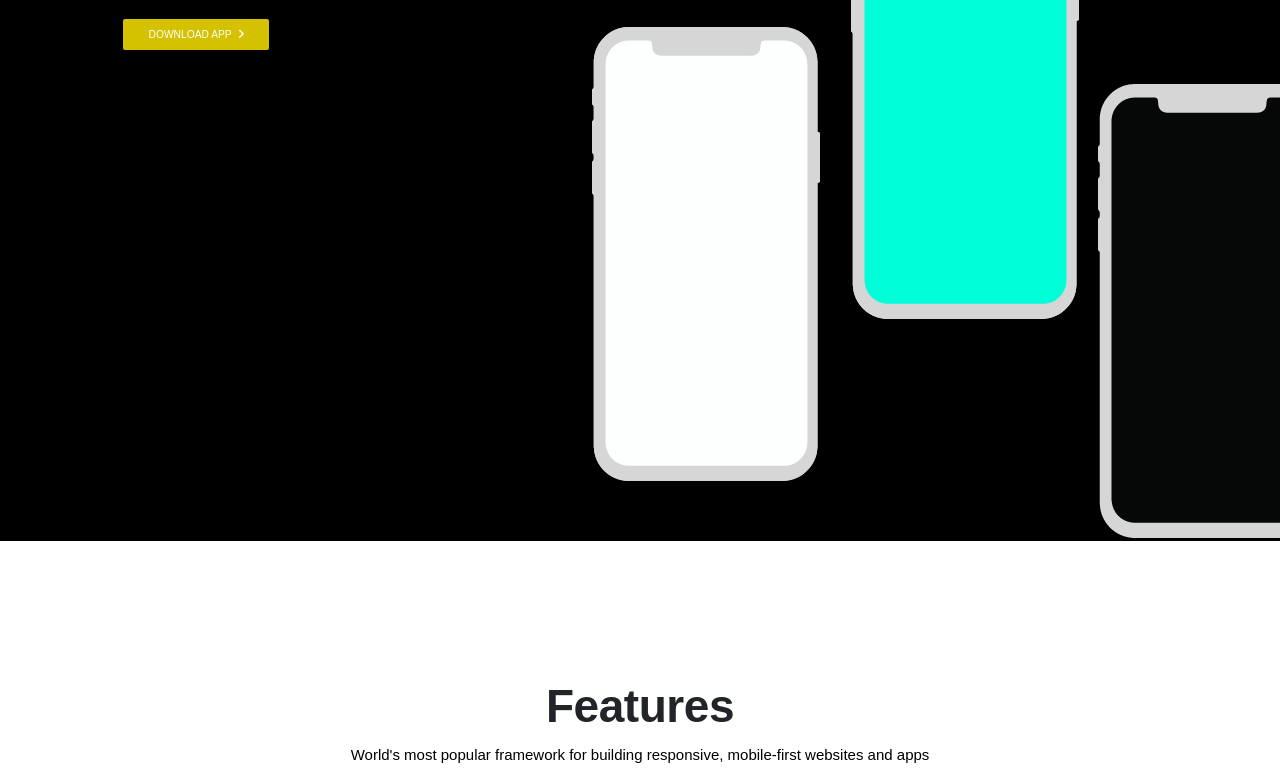
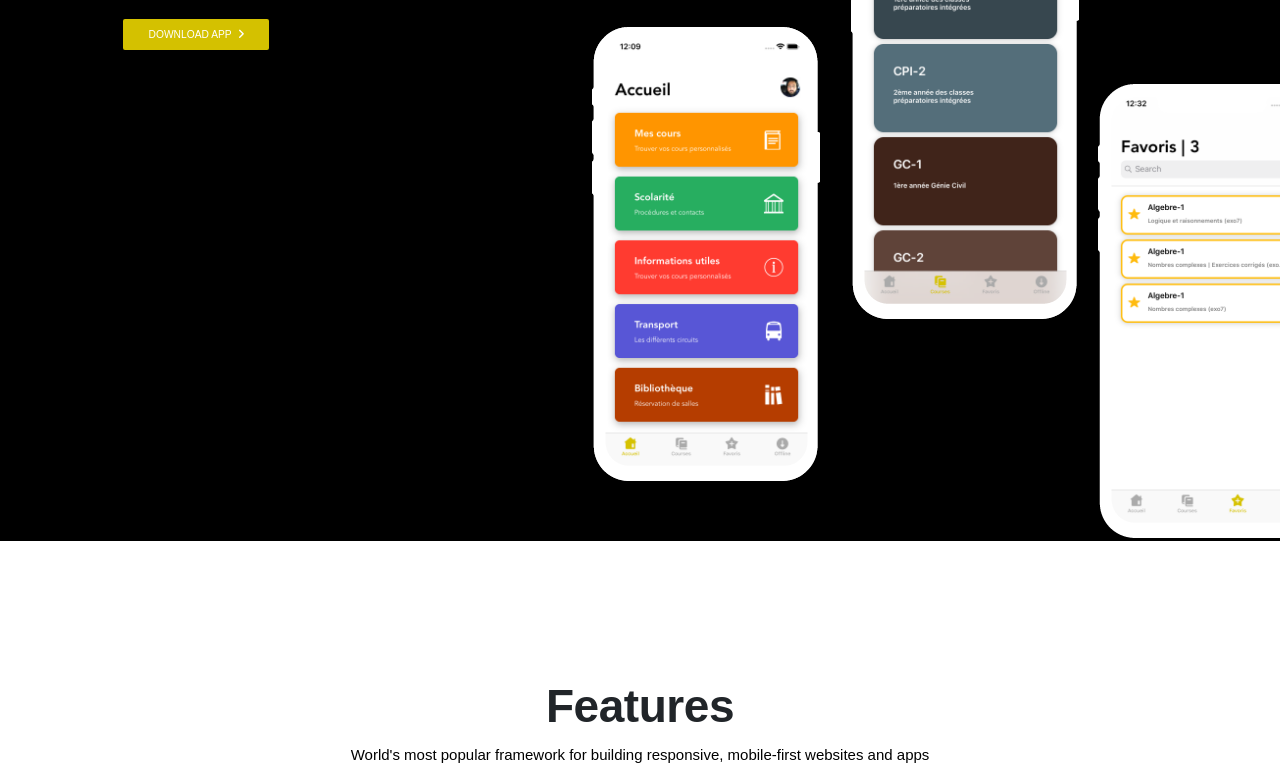
Before and after one commit to omarmhaimdat/Ex-Machina-Landing-Page, a plain HTML site: page index.html in a window 1280 px wide. Shown: the part 251-1021 px from the top of the page. Drawn offline with Linux system fonts and the light colour scheme; a web font is replaced by a local one.

Commit message:
screens 2

```diff
--- a/index.html
+++ b/index.html
@@ -105,7 +105,7 @@
             </div>
       </div>
       <div class="col-md-7">
-         <img src="./img/iPhone-X1.png" alt="">
+         <img src="./img/iPhone-X11547w.png" alt="">
        </div>
     </div>
    </div>
```
Also changed, not shown: img/iPhone-X11547w.jpg (added), img/iPhone-X11547w.png (added).
